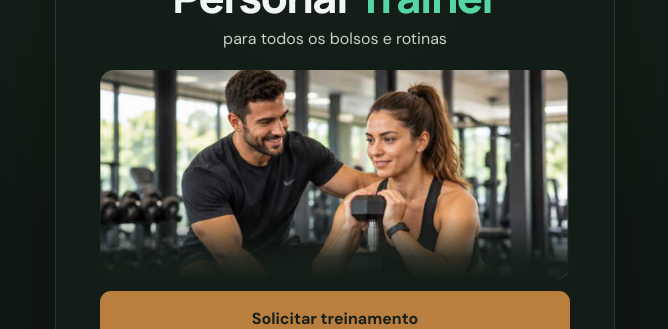
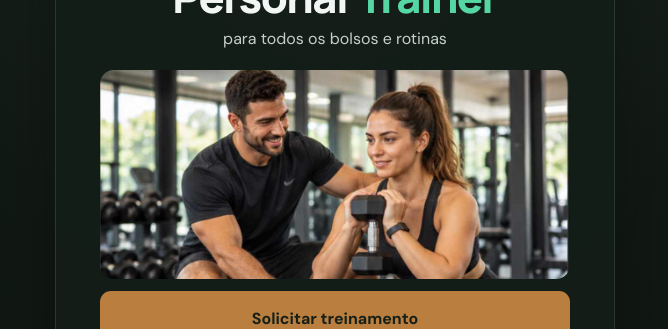
Before and after one commit to albertoapr/calculadoraimc, a Vue app: page / in a window 1280 px wide. Shown: the part 191-520 px from the top of the page, without its empty margins (305-973 px from the left). Built offline with nearby package versions, Linux system fonts and the light colour scheme; no server answers.

Commit message:
Remove degradê da foto principal sem alterar o recorte

```diff
--- a/src/assets/main.css
+++ b/src/assets/main.css
@@ -3395,6 +3395,10 @@ html[data-theme='dark'] .home-city-selector svg {
   aspect-ratio: 1069 / 475.2;
   overflow: hidden;
 }
+/* A foto da home fica sem a sobreposição de degradê em ambos os temas. */
+.root-home-photo.home-training-photo::after {
+  content: none;
+}
 .root-home-photo.home-training-photo .root-home-personal-image {
   width: 100%;
   height: 100%;
```
